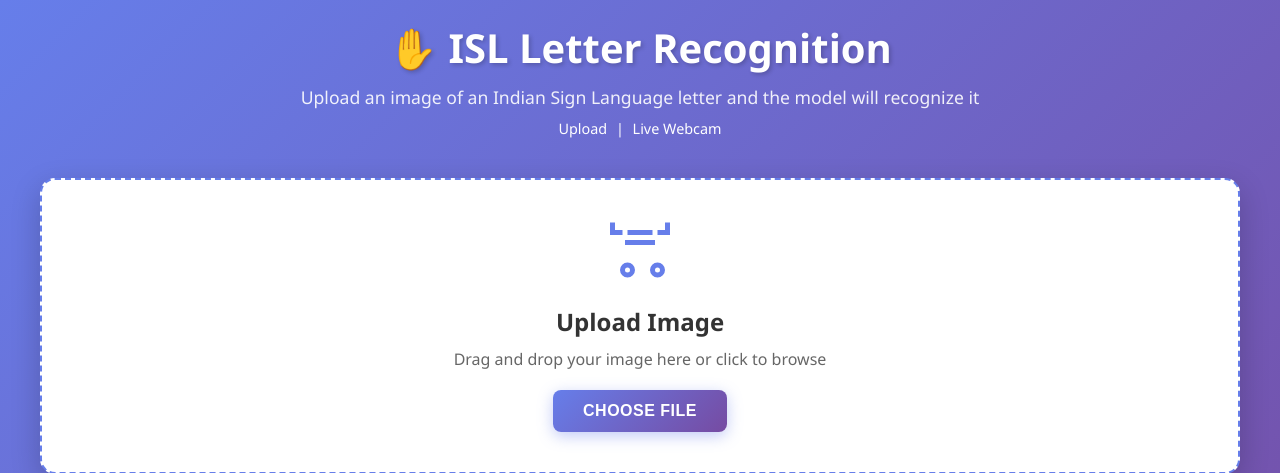
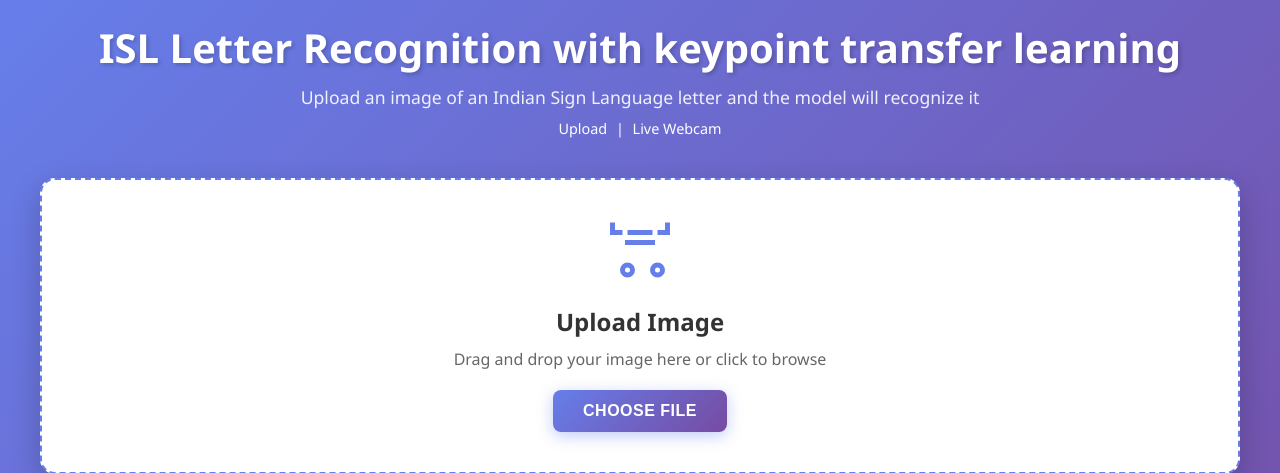
Before and after one commit to Rishikanomula/isl-recognition, a Flask app: page / in a window 1280 px wide. Shown: the top 473 px of the page. Run offline with Flask 3, Linux system fonts and the light colour scheme; parts of the project's set-up code (start-up, migrations or seed data) failed here and were passed over.

Commit message:
web app editing

```diff
--- a/isl_web_app/templates/index.html
+++ b/isl_web_app/templates/index.html
@@ -10,7 +10,7 @@
     <div class="container">
         <!-- Header -->
         <header class="header">
-            <h1>✋ ISL Letter Recognition</h1>
+            <h1>ISL Letter Recognition with keypoint transfer learning</h1>
             <p>Upload an image of an Indian Sign Language letter and the model will recognize it</p>
             <nav class="nav-links">
                 <a href="/">Upload</a> |
```
Also changed, not shown: isl_web_app/uploads/1.jpg, isl_web_app/uploads/20260305_000042.jpg (added), isl_web_app/uploads/5.jpg, isl_web_app/uploads/WIN_20260305_00_14_49_Pro.jpg (added).
